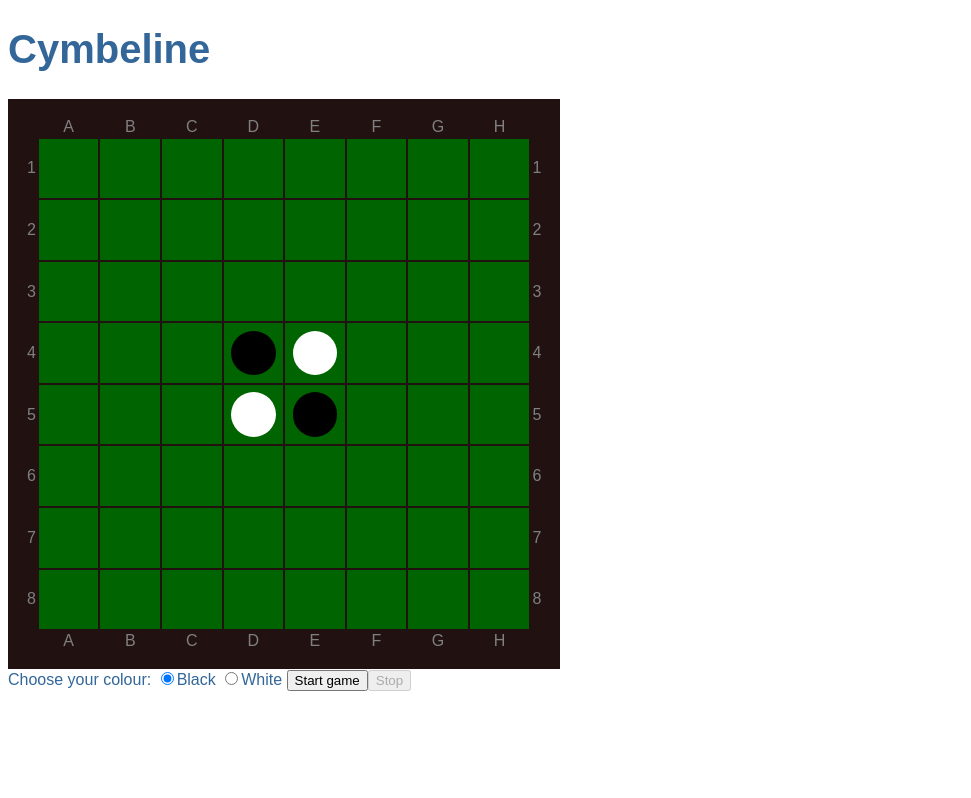
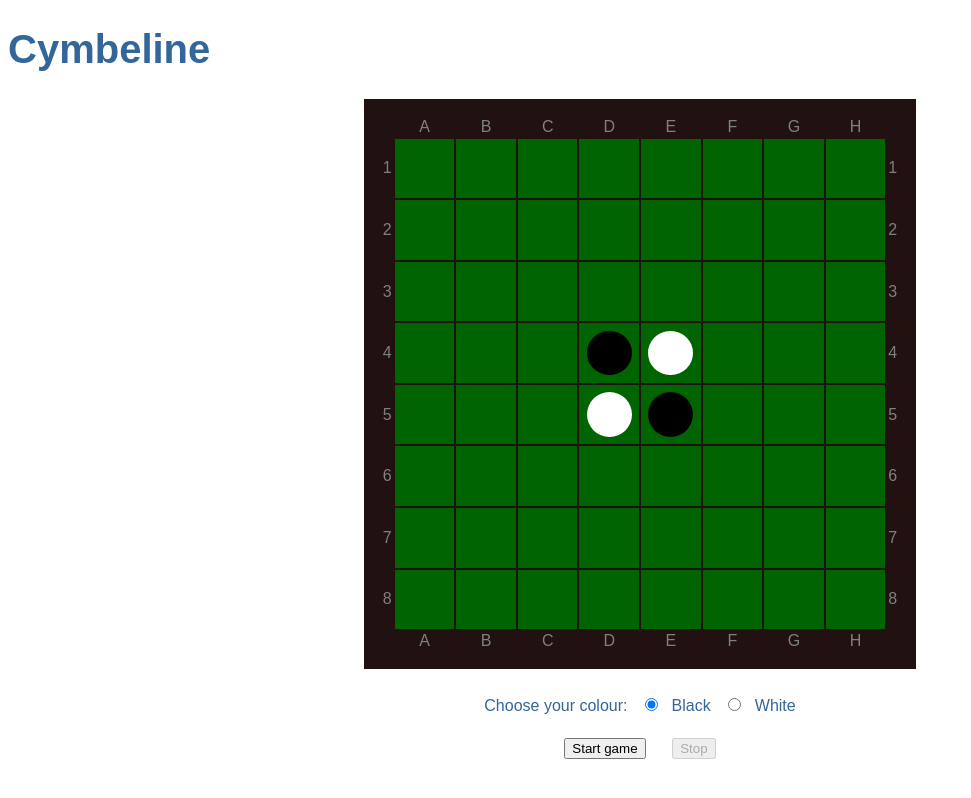
Before and after one commit to petchells/cymbeline-web, an Angular app: page / in a window 1280 px wide. Shown: the whole page, without its empty margins (0-971 px from the left). Built offline with nearby package versions, Linux system fonts and the light colour scheme.

Commit message:
waits before moving

```diff
--- a/src/app/app.component.css
+++ b/src/app/app.component.css
@@ -2,14 +2,31 @@
     color: #369;
     font-family: Arial, Helvetica, sans-serif;
 }
-
 h1 {
     font-size: 250%;
+    margin-left: auto;
+    margin-right: auto;
 }
 
+div {
+    width: 50%;
+    margin-left: auto;
+    margin-right: auto;
+}
+
+form {
+    margin: 1em;
+    text-align: center;
+}
+
+button, input {
+    margin: 1em;
+}
 table {
     background: #211;
     padding: 1em;
+    margin-left: auto;
+    margin-right: auto;
 }
 
 th, td {
--- a/src/app/app.component.html
+++ b/src/app/app.component.html
@@ -34,10 +34,13 @@
     </tr>
     </tbody>
 </table>
+<div>
     <form name="userInputForm">
         Choose your colour:
         <input type="radio" [(ngModel)]="humanColour" name="human" [disabled]="gameInProgress" value="b">Black
         <input type="radio" [(ngModel)]="humanColour" name="human" [disabled]="gameInProgress" value="w">White
+        <br>
         <button type="button" (click)="startGame()" [disabled]="gameInProgress">Start game</button>
         <button type="button" (click)="stopGame()" [disabled]="!gameInProgress">Stop</button>
     </form>
+</div>
--- a/src/app/app.component.ts
+++ b/src/app/app.component.ts
@@ -50,7 +50,9 @@
 			(data: MoveResponse) => {
 				this.game.putMovesOnBoard(BoardService.coordToString(x, y), data.turned, this.humanColour);
 				if (data.nextValid) {
-					return this.playComputerMove();
+					return setTimeout(() => {
+						this.playComputerMove();
+					}, 3000);
 				} else {
 					this.computerToPlay = false;
 				}
```
Lines whose indentation alone changed are shown as unchanged.
